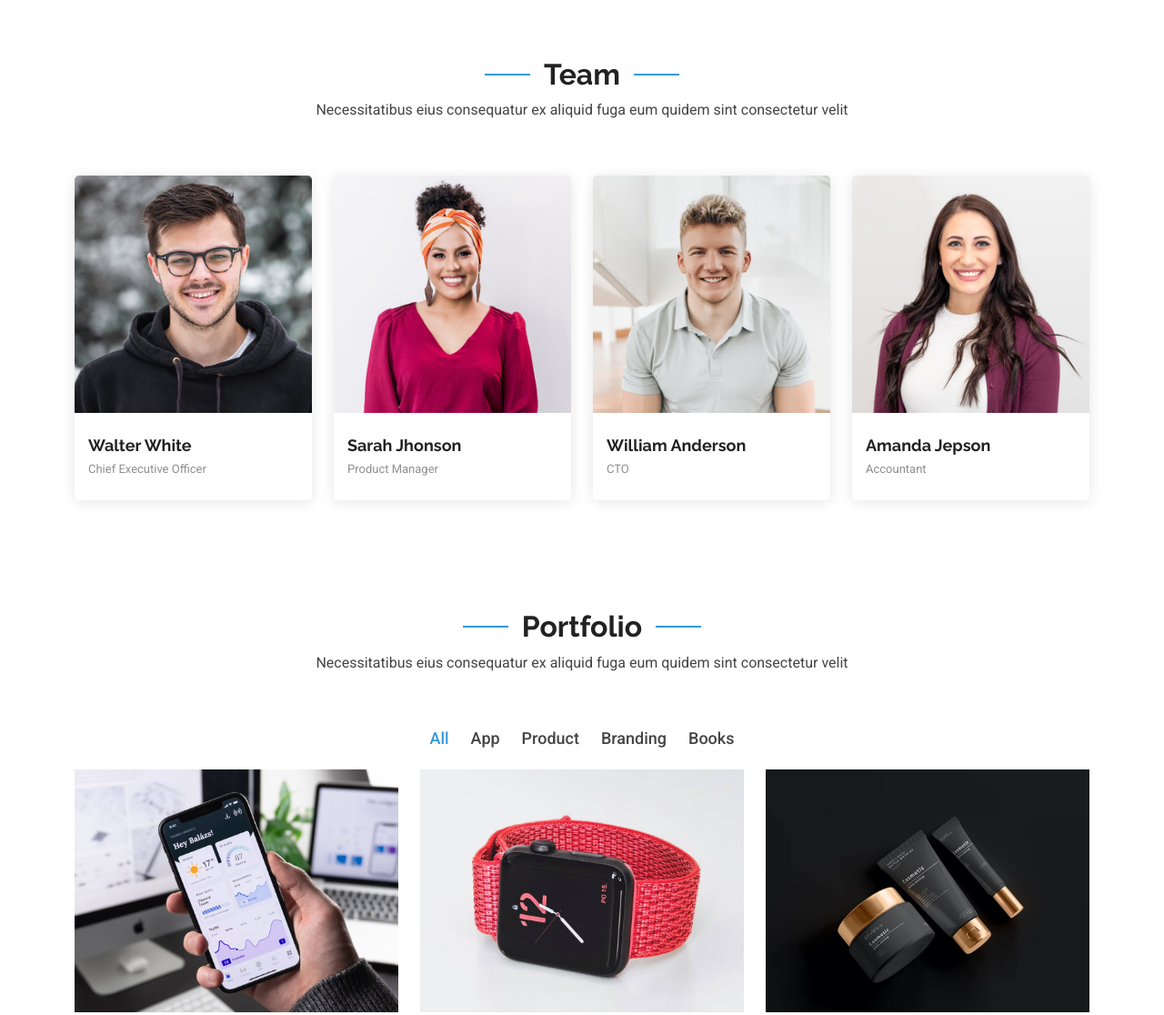
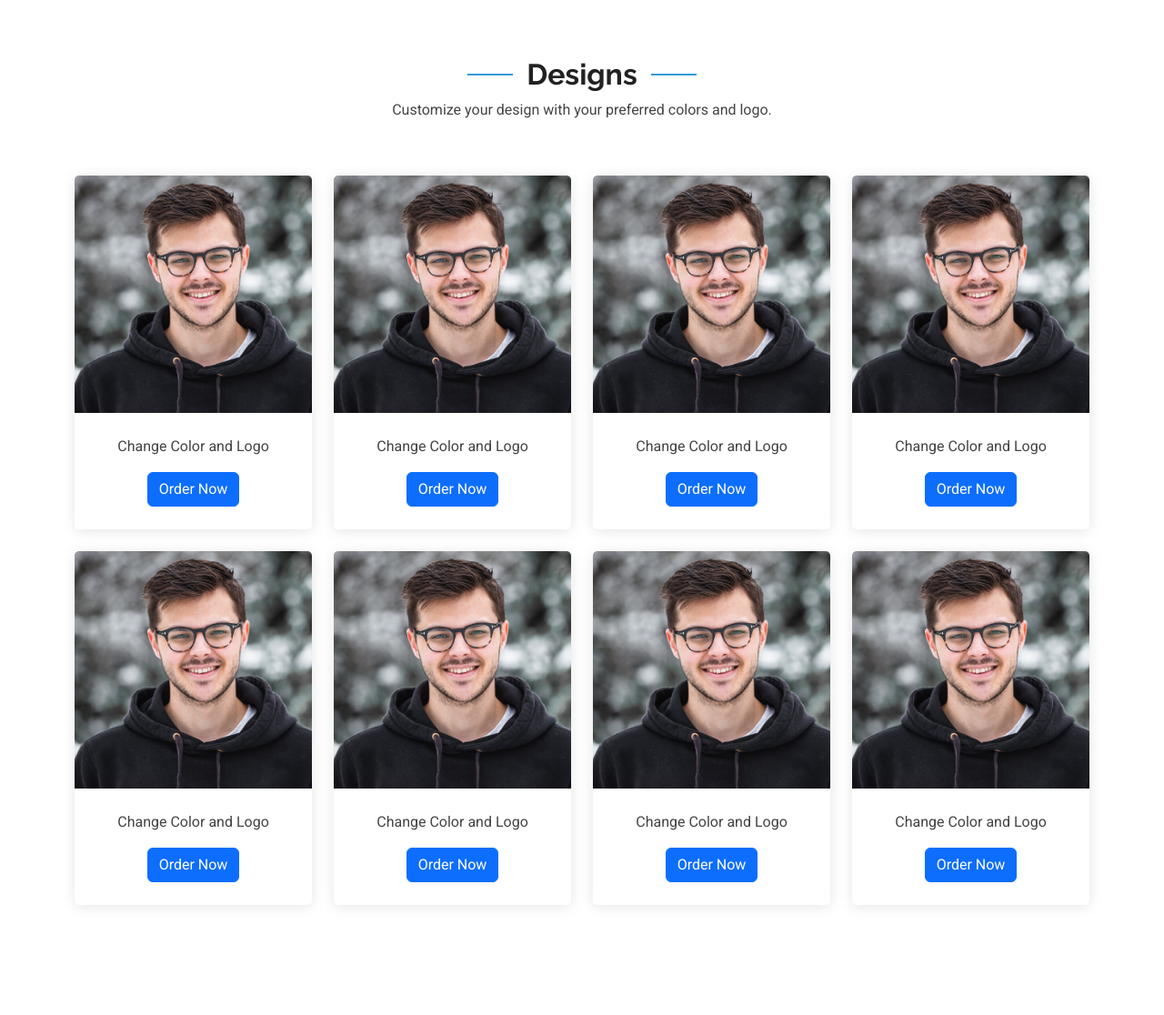
Before and after one commit to SkrShiyan/Jersey, a plain HTML site: page index.html in a window 1280 px wide. Shown: the part 650-1766 px from the top of the page at 91% size. Drawn offline with Linux system fonts and the light colour scheme.

Commit message:
feat : design showcase section

```diff
--- a/index.html
+++ b/index.html
@@ -45,7 +45,7 @@
           <li><a href="#hero" class="active">Home<br></a></li>
           <li><a href="#about">About</a></li>
           <li><a href="#services">Services</a></li>
-          <li><a href="#team">Designs</a></li>
+          <li><a href="#design">Designs</a></li>
           <!-- <li><a href="#team">Team</a></li> -->
           <!-- <li class="dropdown"><a href="#"><span>Dropdown</span> <i class="bi bi-chevron-down toggle-dropdown"></i></a>
             <ul>
@@ -97,10 +97,8 @@
 
     </section><!-- /Hero Section -->
 
-    <div>
     <!-- Clients Section -->
-    <!--
-    <section id="clients" class="clients section light-background">
+<!-- <section id="clients" class="clients section light-background">
   <div class="container" data-aos="fade-up">
     <div class="row gy-4">
       <div class="col-xl-2 col-md-3 col-6 client-logo">
@@ -123,13 +121,8 @@
       </div>
     </div>
   </div>
-    </section>
--->
-
-
+</section> -->
 <!-- /Clients Section -->
-    </div>
-
 
     <!-- About Section -->
     <!-- <section id="about" class="about section">
@@ -622,13 +615,13 @@
     <!-- /Testimonials Section -->
 
 <!-- Team Section -->
-<section id="team" class="team section">
+<!-- <section id="design" class="team section">
 
-  <!-- Section Title -->
+
   <div class="container section-title" data-aos="fade-up">
-    <h2>Team</h2>
+    <h2>Designs</h2>
     <p>Necessitatibus eius consequatur ex aliquid fuga eum quidem sint consectetur velit</p>
-  </div><!-- End Section Title -->
+  </div>
 
   <div class="container">
 
@@ -650,7 +643,7 @@
             <span>Chief Executive Officer</span>
           </div>
         </div>
-      </div><!-- End Team Member -->
+      </div>
 
       <div class="col-lg-3 col-md-6 d-flex align-items-stretch" data-aos="fade-up" data-aos-delay="200">
         <div class="team-member">
@@ -668,7 +661,7 @@
             <span>Product Manager</span>
           </div>
         </div>
-      </div><!-- End Team Member -->
+      </div>
 
       <div class="col-lg-3 col-md-6 d-flex align-items-stretch" data-aos="fade-up" data-aos-delay="300">
         <div class="team-member">
@@ -686,7 +679,7 @@
             <span>CTO</span>
           </div>
         </div>
-      </div><!-- End Team Member -->
+      </div>
 
       <div class="col-lg-3 col-md-6 d-flex align-items-stretch" data-aos="fade-up" data-aos-delay="400">
         <div class="team-member">
@@ -704,14 +697,161 @@
             <span>Accountant</span>
           </div>
         </div>
-      </div><!-- End Team Member -->
+      </div>
 
     </div>
 
   </div>
 
+</section> -->
+<!-- /Team Section -->
+
+<!-- Design Showcase Section -->
+<section id="design" class="team section">
+  <!-- Section Title -->
+  <div class="container section-title" data-aos="fade-up">
+    <h2>Designs</h2>
+    <p>Customize your design with your preferred colors and logo.</p>
+  </div>
+  <!-- End Section Title -->
+
+  <div class="container">
+    <div class="row gy-4">
+      <!-- Design Item -->
+      <div class="col-lg-3 col-md-6 d-flex align-items-stretch" data-aos="fade-up" data-aos-delay="100">
+        <div class="team-member">
+          <div class="member-img">
+            <img src="assets/img/team/team-1.jpg" class="img-fluid" alt="">
+            <div class="social">
+              <a href="https://wa.me/yourwhatsappnumber"><i class="bi bi-whatsapp"></i></a>
+            </div>
+          </div>
+          <div class="member-info text-center">
+            <p>Change Color and Logo</p>
+            <a href="https://wa.me/yourwhatsappnumber" class="btn btn-primary">Order Now</a>
+          </div>
+        </div>
+      </div><!-- End Design Item -->
+
+      <!-- Design Item -->
+      <div class="col-lg-3 col-md-6 d-flex align-items-stretch" data-aos="fade-up" data-aos-delay="100">
+        <div class="team-member">
+          <div class="member-img">
+            <img src="assets/img/team/team-1.jpg" class="img-fluid" alt="">
+            <div class="social">
+              <a href="https://wa.me/yourwhatsappnumber"><i class="bi bi-whatsapp"></i></a>
+            </div>
+          </div>
+          <div class="member-info text-center">
+            <p>Change Color and Logo</p>
+            <a href="https://wa.me/yourwhatsappnumber" class="btn btn-primary">Order Now</a>
+          </div>
+        </div>
+      </div><!-- End Design Item -->
+
+      <!-- Design Item -->
+      <div class="col-lg-3 col-md-6 d-flex align-items-stretch" data-aos="fade-up" data-aos-delay="100">
+        <div class="team-member">
+          <div class="member-img">
+            <img src="assets/img/team/team-1.jpg" class="img-fluid" alt="">
+            <div class="social">
+              <a href="https://wa.me/yourwhatsappnumber"><i class="bi bi-whatsapp"></i></a>
+            </div>
+          </div>
+          <div class="member-info text-center">
+            <p>Change Color and Logo</p>
+            <a href="https://wa.me/yourwhatsappnumber" class="btn btn-primary">Order Now</a>
+          </div>
+        </div>
+      </div><!-- End Design Item -->
+
+      <!-- Design Item -->
+      <div class="col-lg-3 col-md-6 d-flex align-items-stretch" data-aos="fade-up" data-aos-delay="100">
+        <div class="team-member">
+          <div class="member-img">
+            <img src="assets/img/team/team-1.jpg" class="img-fluid" alt="">
+            <div class="social">
+              <a href="https://wa.me/yourwhatsappnumber"><i class="bi bi-whatsapp"></i></a>
+            </div>
+          </div>
+          <div class="member-info text-center">
+            <p>Change Color and Logo</p>
+            <a href="https://wa.me/yourwhatsappnumber" class="btn btn-primary">Order Now</a>
+          </div>
+        </div>
+      </div><!-- End Design Item -->
+
+      <!-- Design Item -->
+      <div class="col-lg-3 col-md-6 d-flex align-items-stretch" data-aos="fade-up" data-aos-delay="100">
+        <div class="team-member">
+          <div class="member-img">
+            <img src="assets/img/team/team-1.jpg" class="img-fluid" alt="">
+            <div class="social">
+              <a href="https://wa.me/yourwhatsappnumber"><i class="bi bi-whatsapp"></i></a>
+            </div>
+          </div>
+          <div class="member-info text-center">
+            <p>Change Color and Logo</p>
+            <a href="https://wa.me/yourwhatsappnumber" class="btn btn-primary">Order Now</a>
+          </div>
+        </div>
+      </div><!-- End Design Item -->
+
+      <!-- Design Item -->
+      <div class="col-lg-3 col-md-6 d-flex align-items-stretch" data-aos="fade-up" data-aos-delay="100">
+        <div class="team-member">
+          <div class="member-img">
+            <img src="assets/img/team/team-1.jpg" class="img-fluid" alt="">
+            <div class="social">
+              <a href="https://wa.me/yourwhatsappnumber"><i class="bi bi-whatsapp"></i></a>
+            </div>
+          </div>
+          <div class="member-info text-center">
+            <p>Change Color and Logo</p>
+            <a href="https://wa.me/yourwhatsappnumber" class="btn btn-primary">Order Now</a>
+          </div>
+        </div>
+      </div><!-- End Design Item -->
+
+      <!-- Design Item -->
+      <div class="col-lg-3 col-md-6 d-flex align-items-stretch" data-aos="fade-up" data-aos-delay="100">
+        <div class="team-member">
+          <div class="member-img">
+            <img src="assets/img/team/team-1.jpg" class="img-fluid" alt="">
+            <div class="social">
+              <a href="https://wa.me/yourwhatsappnumber"><i class="bi bi-whatsapp"></i></a>
+            </div>
+          </div>
+          <div class="member-info text-center">
+            <p>Change Color and Logo</p>
+            <a href="https://wa.me/yourwhatsappnumber" class="btn btn-primary">Order Now</a>
+          </div>
+        </div>
+      </div><!-- End Design Item -->
+
+      <!-- Design Item -->
+      <div class="col-lg-3 col-md-6 d-flex align-items-stretch" data-aos="fade-up" data-aos-delay="100">
+        <div class="team-member">
+          <div class="member-img">
+            <img src="assets/img/team/team-1.jpg" class="img-fluid" alt="">
+            <div class="social">
+              <a href="https://wa.me/yourwhatsappnumber"><i class="bi bi-whatsapp"></i></a>
+            </div>
+          </div>
+          <div class="member-info text-center">
+            <p>Change Color and Logo</p>
+            <a href="https://wa.me/yourwhatsappnumber" class="btn btn-primary">Order Now</a>
+          </div>
+        </div>
+      </div><!-- End Design Item -->
+
+      <!-- Duplicate the above block for other designs and change images accordingly -->
+
+    </div>
+  </div>
 </section>
-<!-- /Team Section -->
+<!-- /Design Showcase Section -->
+
 
     <!-- Portfolio Section -->
     <section id="portfolio" class="portfolio section">
```
Lines whose indentation alone changed are shown as unchanged.
